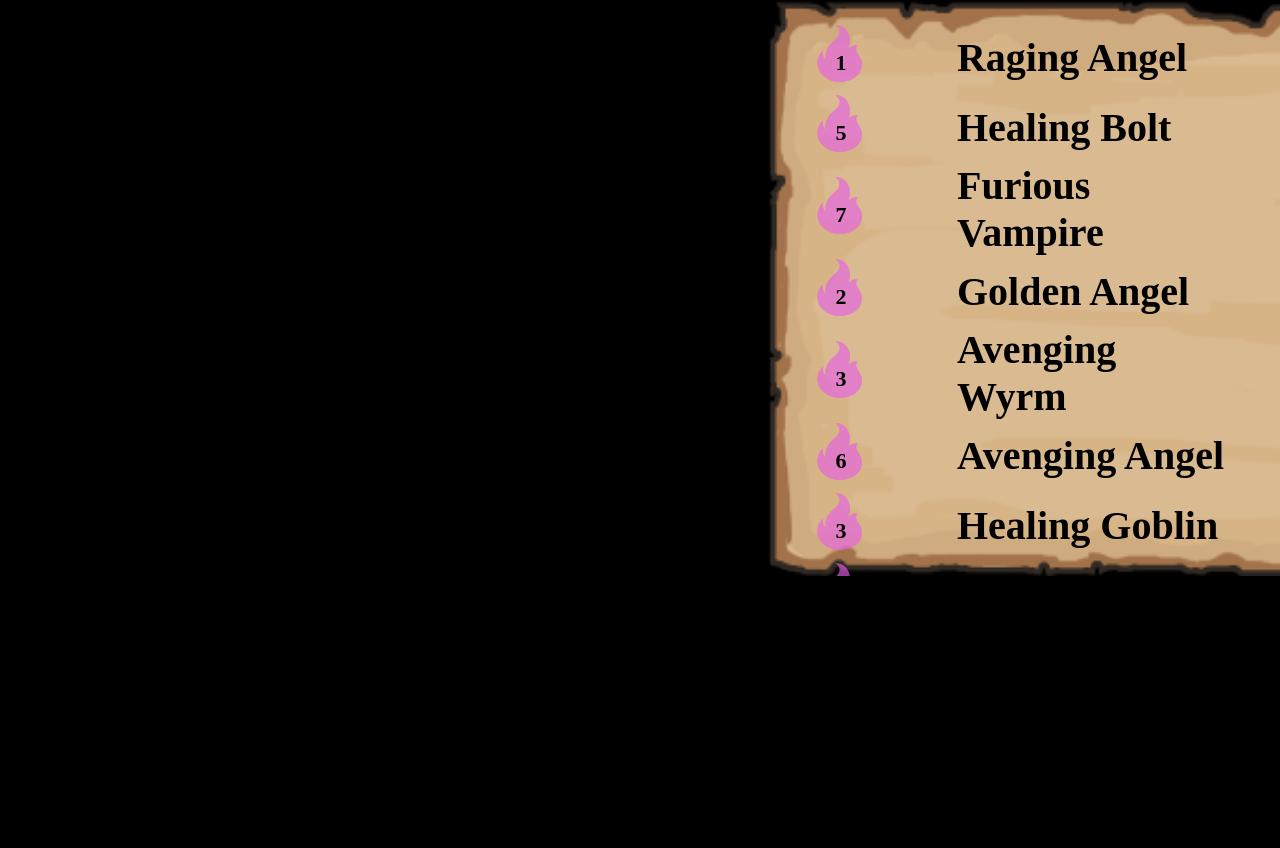
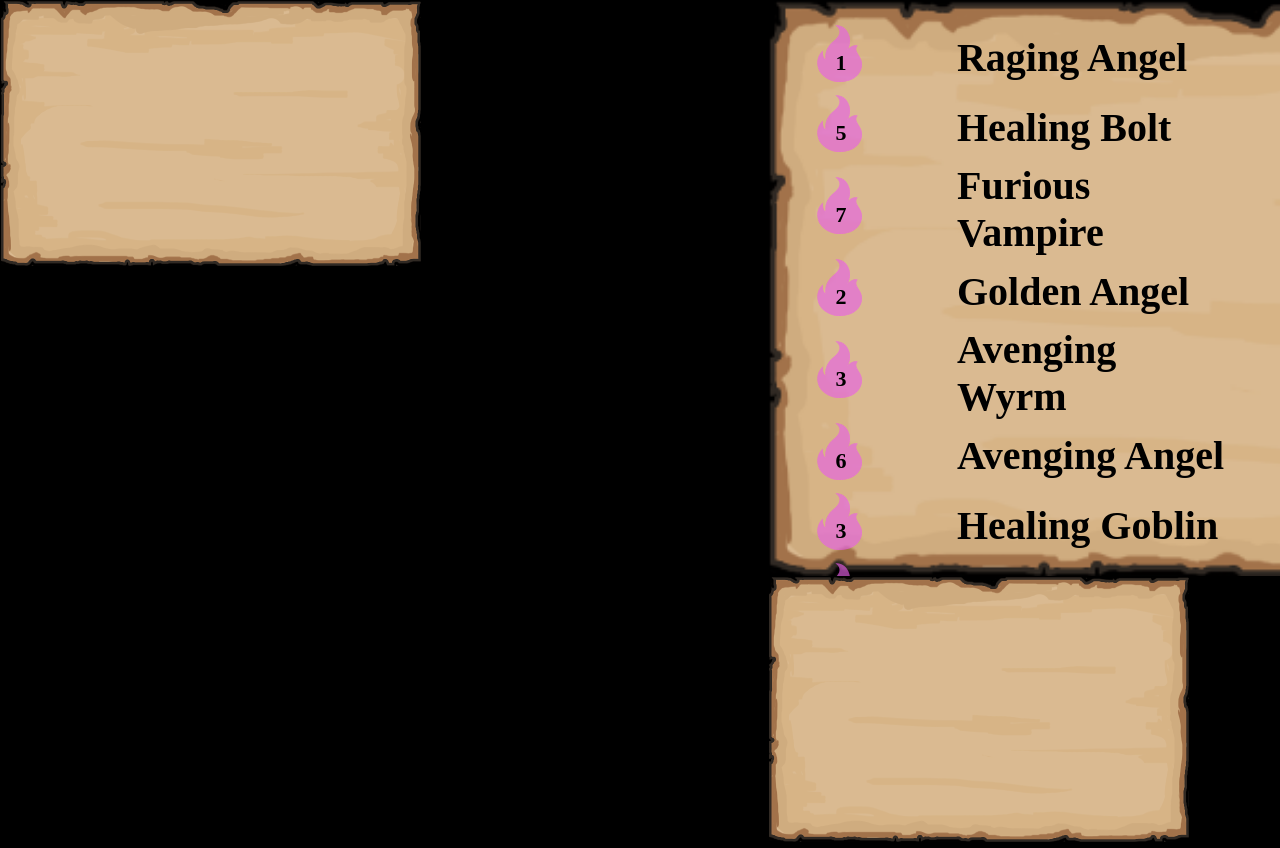
Before and after one commit to senpai-academy/deckbuilder-kata, a React (Create React App) app: page / in a window 1280 px wide. Before the commit the page ends 800 px from the top, so only its background shows below. Built offline with nearby package versions, Linux system fonts and the light colour scheme; a web font is replaced by a local one.

Commit message:
fondos crotos

```diff
--- a/src/App.css
+++ b/src/App.css
@@ -100,3 +100,11 @@ body{
   width: 45%;
   height: 50%;
 }
+
+.deck{
+  grid-area: desk;
+}
+
+.deckInfo{
+  grid-area: icons;
+}
--- a/src/App.js
+++ b/src/App.js
@@ -41,6 +41,14 @@ function App(props) {
 
       </div>
 
+      <div className='deck'>
+        <img src={"Sprites/Panels/panel.png"}></img>
+      </div>
+
+      <div className='deckInfo'>
+        <img src={"Sprites/Panels/panel.png"}></img>
+      </div>
+
     </body>
 
   );
```
